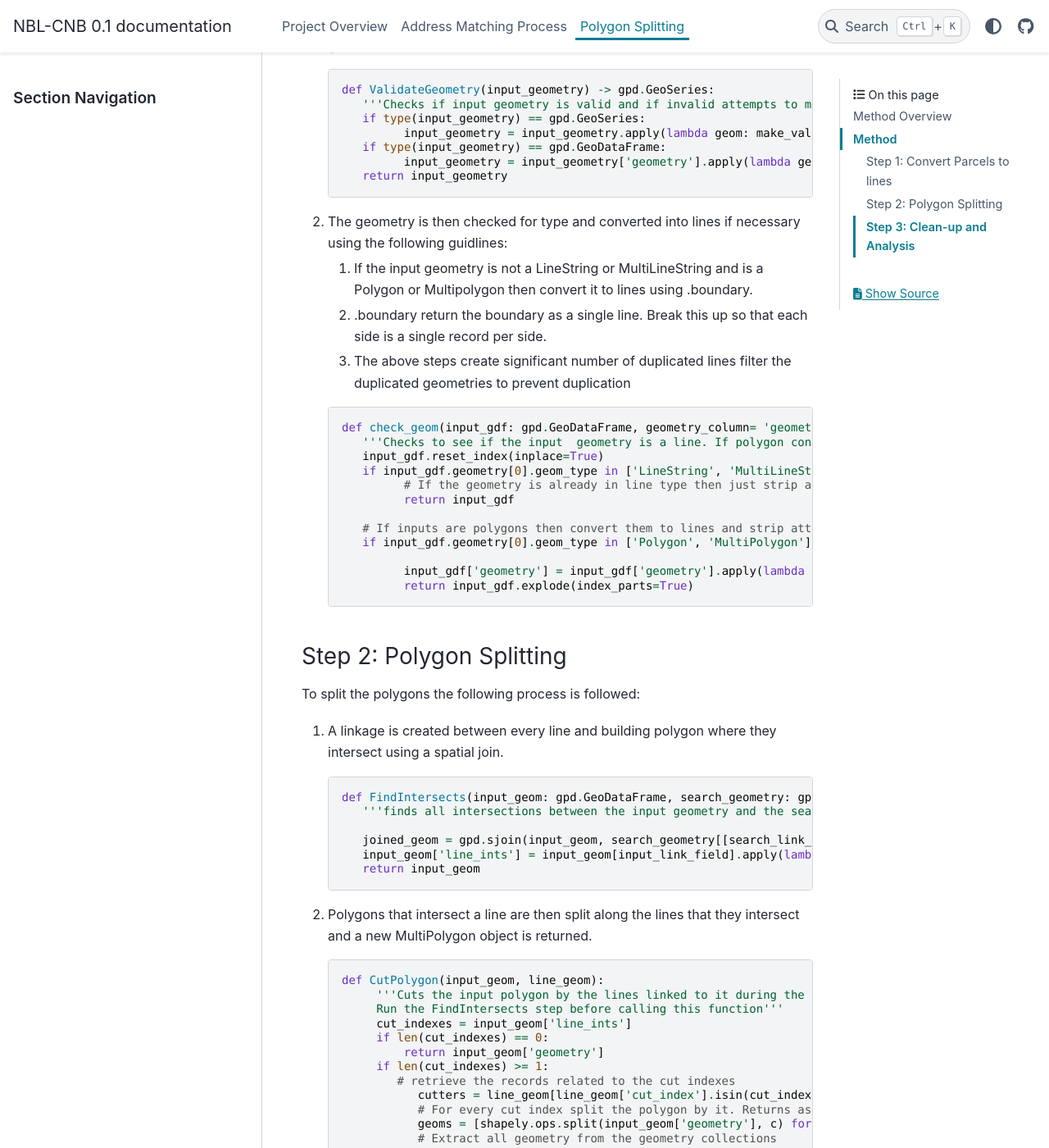
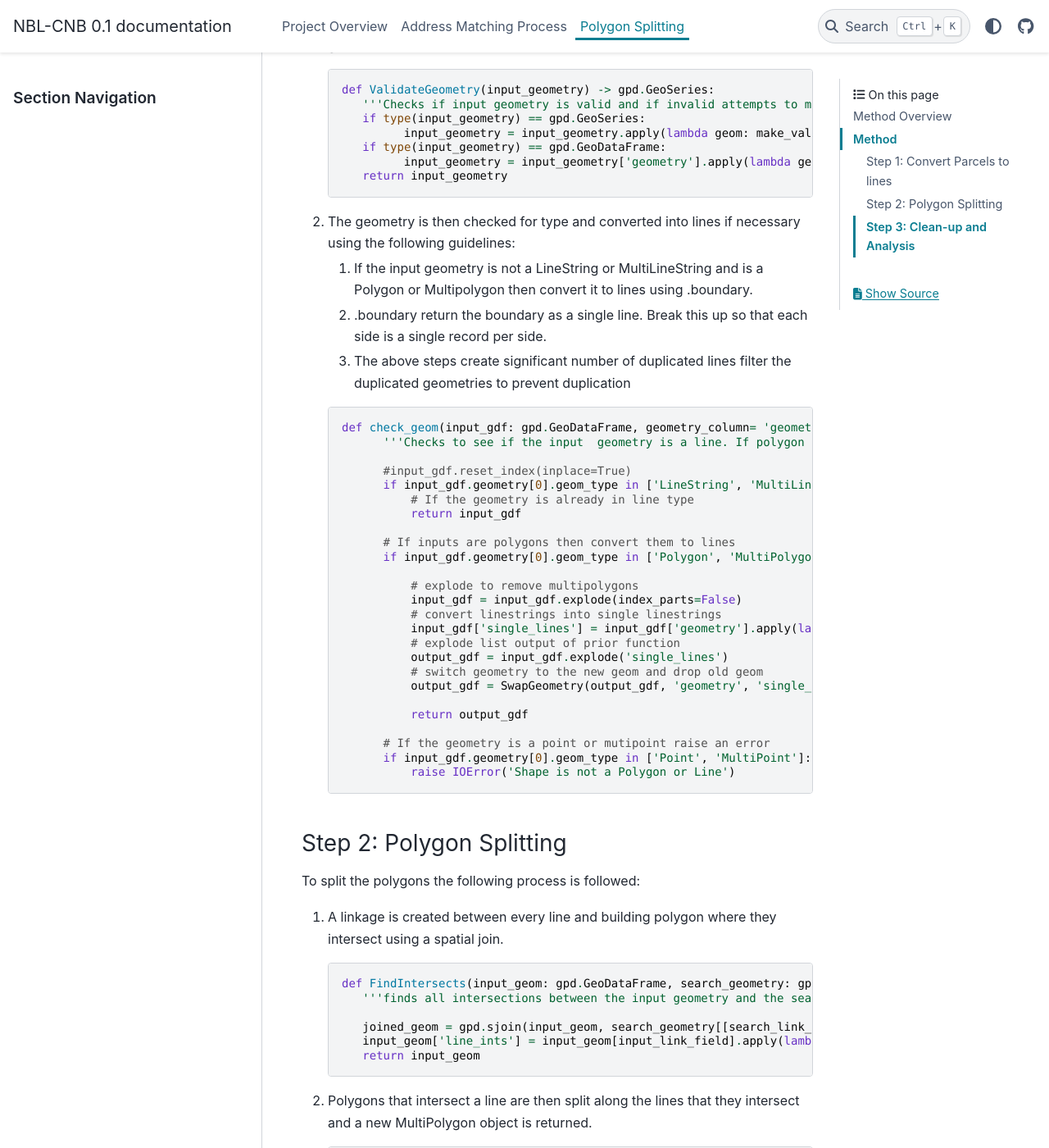
Before and after one commit to StatCan/NBL-CNB, a Sphinx documentation site: the page built from docs/source/polygon_cutting.rst, in a window 1280 px wide and 1400 px high, scrolled down 2060 px. Shown: the whole window at 82% size. Built offline with Sphinx 7.4.7 and the PyData theme 0.15.4, drawn with Linux system fonts in a browser that asks for light colours; pages that are not in the unit, such as notebooks, are missing from menus; some of the changed text lies outside the part shown.

Commit message:
minor docs changes implimentation of click

```diff
--- a/docs/source/polygon_cutting.rst
+++ b/docs/source/polygon_cutting.rst
@@ -62,7 +62,7 @@
                input_geometry = input_geometry['geometry'].apply(lambda geom: make_valid(geom) if not geom.is_valid else geom)
          return input_geometry
 
-2. The geometry is then checked for type and converted into lines if necessary using the following guidlines:
+2. The geometry is then checked for type and converted into lines if necessary using the following guidelines:
 
    1. If the input geometry is not a LineString or MultiLineString and is a Polygon or Multipolygon then convert it to lines using .boundary.
    2. .boundary return the boundary as a single line. Break this up so that each side is a single record per side.
@@ -71,17 +71,30 @@
    .. code-block:: python
 
       def check_geom(input_gdf: gpd.GeoDataFrame, geometry_column= 'geometry') -> gpd.GeoDataFrame:
-         '''Checks to see if the input  geometry is a line. If polygon converts to lines. If points or other returns a geometry error'''
-         input_gdf.reset_index(inplace=True)
-         if input_gdf.geometry[0].geom_type in ['LineString', 'MultiLineString']:
-               # If the geometry is already in line type then just strip attributes
-               return input_gdf
+            '''Checks to see if the input  geometry is a line. If polygon converts to lines. If points or other returns a geometry error'''
 
-         # If inputs are polygons then convert them to lines and strip attributes
-         if input_gdf.geometry[0].geom_type in ['Polygon', 'MultiPolygon']:
+            #input_gdf.reset_index(inplace=True)
+            if input_gdf.geometry[0].geom_type in ['LineString', 'MultiLineString']:
+                # If the geometry is already in line type
+                return input_gdf
 
-               input_gdf['geometry'] = input_gdf['geometry'].apply(lambda p: p.boundary)
-               return input_gdf.explode(index_parts=True)
+            # If inputs are polygons then convert them to lines
+            if input_gdf.geometry[0].geom_type in ['Polygon', 'MultiPolygon']:
+
+                # explode to remove multipolygons
+                input_gdf = input_gdf.explode(index_parts=False)
+                # convert linestrings into single linestrings
+                input_gdf['single_lines'] = input_gdf['geometry'].apply(lambda p: ToSingleLines(p))
+                # explode list output of prior function
+                output_gdf = input_gdf.explode('single_lines')
+                # switch geometry to the new geom and drop old geom
+                output_gdf = SwapGeometry(output_gdf, 'geometry', 'single_lines')
+
+                return output_gdf
+
+            # If the geometry is a point or mutipoint raise an error
+            if input_gdf.geometry[0].geom_type in ['Point', 'MultiPoint']:
+                raise IOError('Shape is not a Polygon or Line')
 
 Step 2: Polygon Splitting
 _________________________
@@ -171,6 +184,7 @@
       bp['split_area'] = bp.area
 
 2. A spatial join is then created between the polygons and the parcels and any polygons that do not intersect a parcel are removed.
+   This removes polygons that overhang into roadways, easements, etc.
 
    .. code-block:: python
 
```
Also changed, not shown: README.md (+1 -1 lines), docs/source/address_matching_process.rst (+5 -4 lines), 2 other files.
